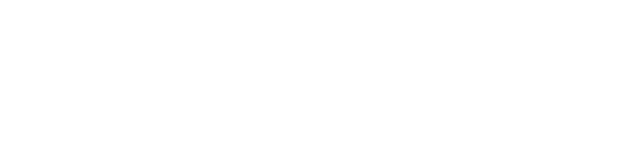
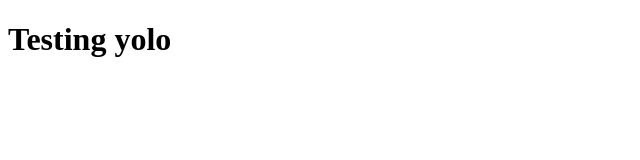
Before and after one commit to teacherstrange/secondte, a plain HTML site: page index.html in a window 1280 px wide. Shown: the whole page, without its empty margins (0-640 px from the left). Drawn offline with Linux system fonts and the light colour scheme.

Commit message:
change html

```diff
--- a/index.html
+++ b/index.html
@@ -3,7 +3,9 @@
   <head>
     <meta charset="UTF-8" />
     <meta name="viewport" content="width=device-width, initial-scale=1.0" />
-    <title>Document</title>
+    <title>Yolo</title>
   </head>
-  <body></body>
+  <body>
+    <h1>Testing yolo</h1>
+  </body>
 </html>
```
